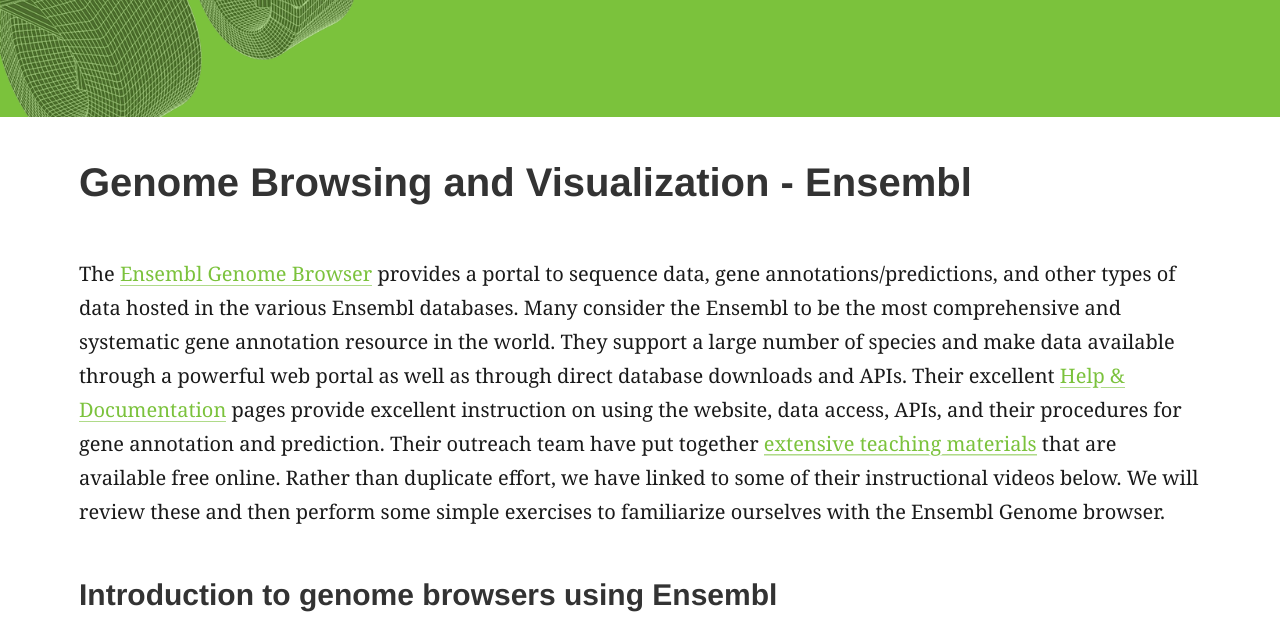
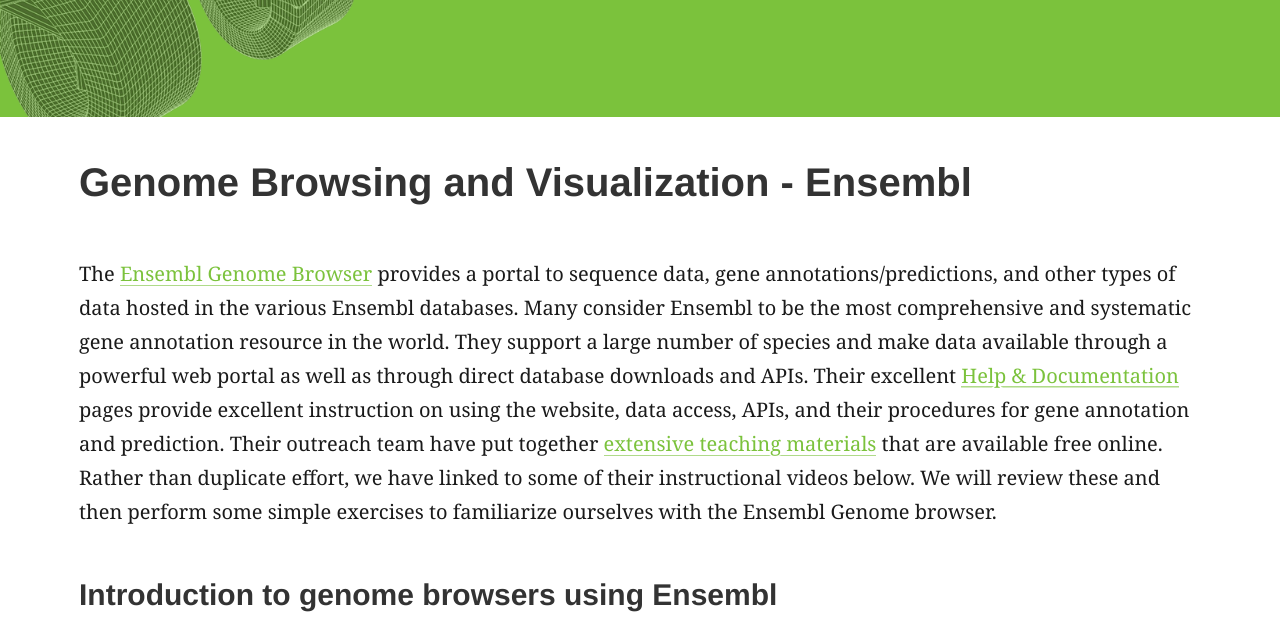
Before and after one commit to griffithlab/genviz.org, a Jekyll site: the page built from _posts/0001-03-01-GenomeBrowsingEnsembl.md, in a window 1280 px wide and 900 px high, scrolled down 307 px, cut to the strip 0-617 px from the top of the window. Built offline with Jekyll 4.4.1, drawn with Linux system fonts in a browser that asks for light colours; nearby versions of some CDN libraries.

Commit message:
minor text improvements

```diff
--- a/_posts/0001-03-01-GenomeBrowsingEnsembl.md
+++ b/_posts/0001-03-01-GenomeBrowsingEnsembl.md
@@ -8,7 +8,7 @@ feature_image: "assets/genvis-dna-bg_optimized_v1a.png"
 date: 0001-03-01
 ---
 
-The [Ensembl Genome Browser](http://www.ensembl.org/index.html) provides a portal to sequence data, gene annotations/predictions, and other types of data hosted in the various Ensembl databases. Many consider the Ensembl to be the most comprehensive and systematic gene annotation resource in the world. They support a large number of species and make data available through a powerful web portal as well as through direct database downloads and APIs. Their excellent [Help & Documentation](http://www.ensembl.org/info/index.html) pages provide excellent instruction on using the website, data access, APIs, and their procedures for gene annotation and prediction. Their outreach team have put together [extensive teaching materials](http://www.ensembl.org/info/website/tutorials/index.html) that are available free online. Rather than duplicate effort, we have linked to some of their instructional videos below. We will review these and then perform some simple exercises to familiarize ourselves with the Ensembl Genome browser.
+The [Ensembl Genome Browser](http://www.ensembl.org/index.html) provides a portal to sequence data, gene annotations/predictions, and other types of data hosted in the various Ensembl databases. Many consider Ensembl to be the most comprehensive and systematic gene annotation resource in the world. They support a large number of species and make data available through a powerful web portal as well as through direct database downloads and APIs. Their excellent [Help & Documentation](http://www.ensembl.org/info/index.html) pages provide excellent instruction on using the website, data access, APIs, and their procedures for gene annotation and prediction. Their outreach team have put together [extensive teaching materials](http://www.ensembl.org/info/website/tutorials/index.html) that are available free online. Rather than duplicate effort, we have linked to some of their instructional videos below. We will review these and then perform some simple exercises to familiarize ourselves with the Ensembl Genome browser.
 
 ### Introduction to genome browsers using Ensembl
 
```
Also changed, not shown: _posts/0001-02-01-Review_of_Central_Concepts.md (+4 -2 lines), _posts/0002-03-02-advancedggplot2.md (added).
